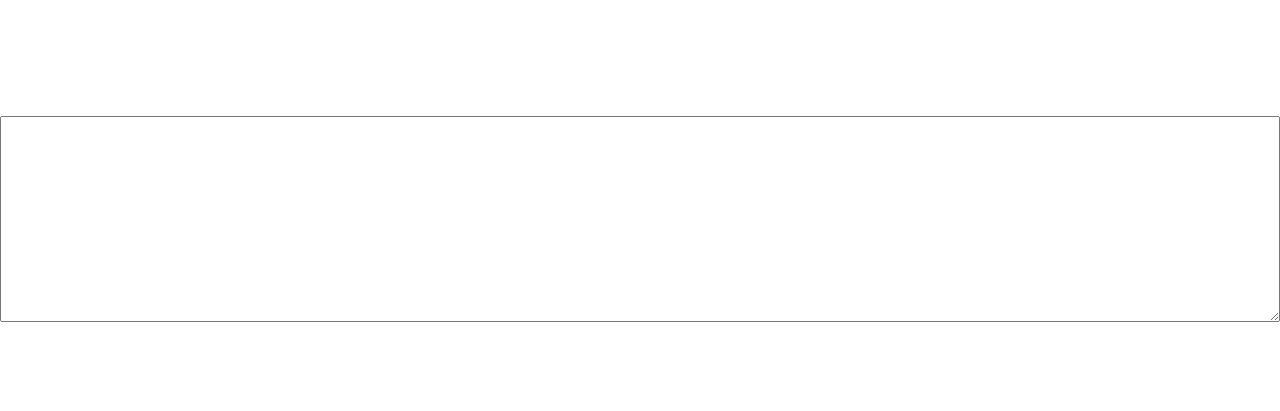
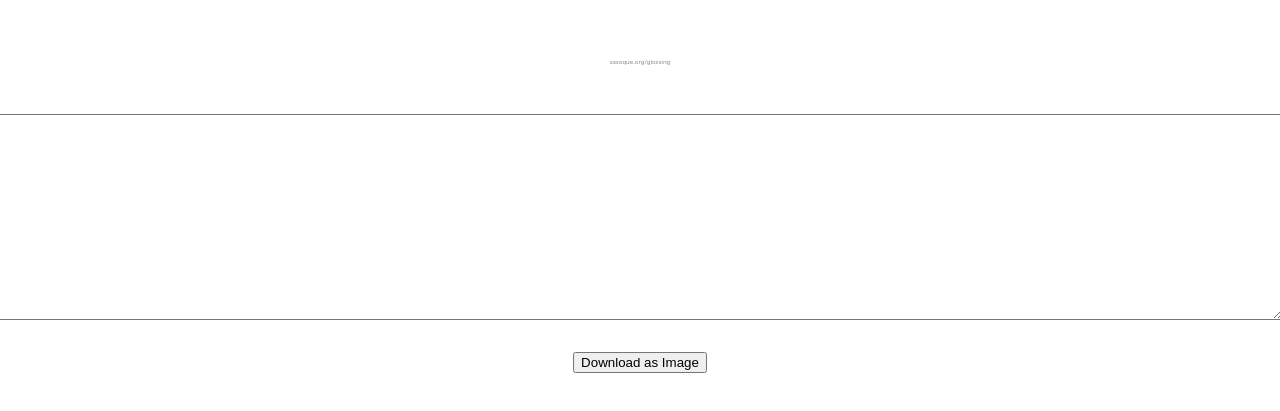
Before and after one commit to zasoque/glossing, a SvelteKit app: page / in a window 1280 px wide. Shown: the part 197-608 px from the top of the page. Built offline with nearby package versions, Linux system fonts and the light colour scheme; a web font is replaced by a local one.

Commit message:
download as image

```diff
--- a/package.json
+++ b/package.json
@@ -25,6 +25,7 @@
 		"vite": "^8.0.7"
 	},
 	"dependencies": {
-		"@sveltejs/adapter-static": "^3.0.10"
+		"@sveltejs/adapter-static": "^3.0.10",
+		"html-to-image": "^1.11.13"
 	}
 }
--- a/src/routes/+page.svelte
+++ b/src/routes/+page.svelte
@@ -1,4 +1,6 @@
 <script lang="ts">
+	import * as htmlToImage from 'html-to-image';
+
 	let raw: string = $state('');
 
 	let lines: string[] = $derived(() => {
@@ -35,10 +37,33 @@
 	function caps(word: string) {
 		return !/[a-z]/.test(word) && /[A-Z]/.test(word);
 	}
+
+	async function downloadImage() {
+		const node = document.querySelector('.preview') as HTMLElement;
+
+		if (!node) return;
+
+		try {
+			const dataUrl = await htmlToImage.toPng(node, {
+				cacheBust: true,
+				backgroundColor: 'white'
+			});
+			const link = document.createElement('a');
+			link.download = 'image.png';
+			link.href = dataUrl;
+			link.click();
+		} catch (error) {
+			console.error('Error generating image:', error);
+		}
+	}
 </script>
 
 <div class="container-container">
 	<div class="container">
+		<div
+			class="preview"
+			style="display: flex; flex-direction: column; align-items: center; justify-content: center; gap: 8px;"
+		>
 			<table>
 				{#each lines() as line, i}
 					{#if i === 0 || i === lines().length - 1}
@@ -81,9 +106,14 @@
 					{/if}
 				{/each}
 			</table>
+			<div style="color: #888; font-size: 6px;">zasoque.org/glossing</div>
+		</div>
 	</div>
 	<div class="container">
 		<textarea class="raw" bind:value={raw}></textarea>
+	</div>
+	<div class="container">
+		<button onclick={downloadImage}>Download as Image</button>
 	</div>
 </div>
 
@@ -101,6 +131,7 @@
 		display: flex;
 		justify-content: center;
 		align-items: center;
+		flex-direction: column;
 	}
 
 	table {
@@ -132,4 +163,9 @@
 		text-transform: lowercase;
 		font-variant-caps: all-small-caps;
 	}
+
+	.preview {
+		padding: 1em;
+		box-sizing: border-box;
+	}
 </style>
```
Also changed, not shown: 1 other file (tests, documents, lock files or other folders). Lines whose indentation alone changed are shown as unchanged.
